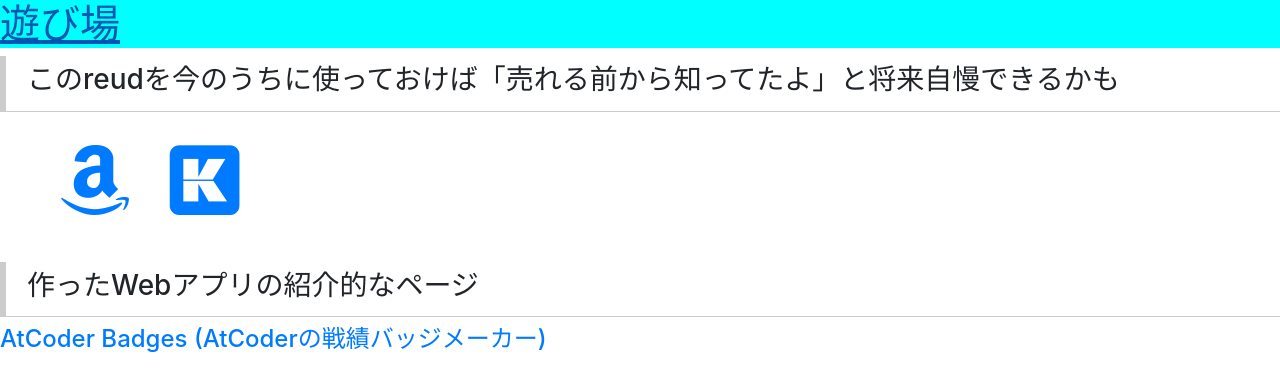
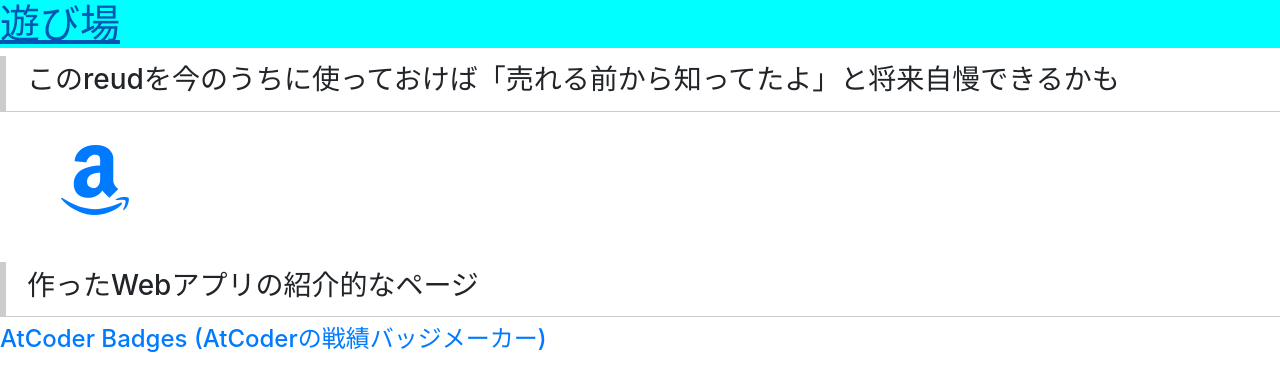
Before and after one commit to reud/reudme, a Django app: page / in a window 1280 px wide. Shown: the top 391 px of the page. Run offline with Django 3.2, Linux system fonts and the light colour scheme; some libraries are stand-ins or nearby versions.

```diff
--- a/templates/homepage/homepage.html
+++ b/templates/homepage/homepage.html
@@ -41,7 +41,6 @@
     <h3>このreudを今のうちに使っておけば「売れる前から知ってたよ」と将来自慢できるかも</h3>
     <ul class="needs_list">
         <li><a href="http://amzn.asia/1Kn7S3c"><i class="fab fa-amazon fa-5x"></i></a></li>
-        <li><a href="https://twitter.com/_reud_/status/1095607801403981826"><i class="fab fa-korvue fa-5x"></i></a></li>
     </ul>
 </div>
 <div class="apps-intro">
```
